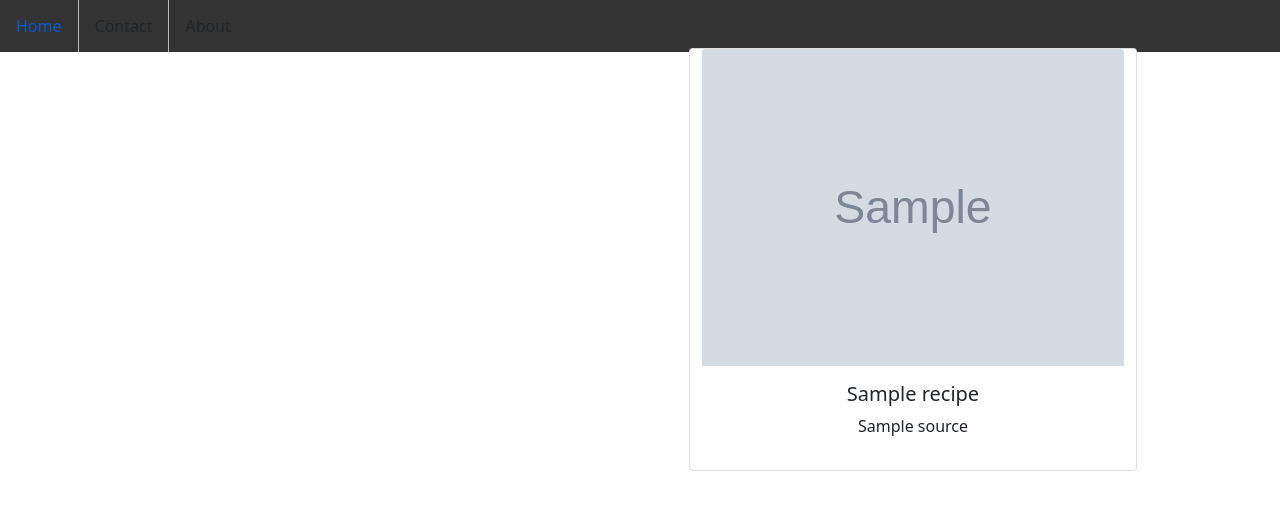
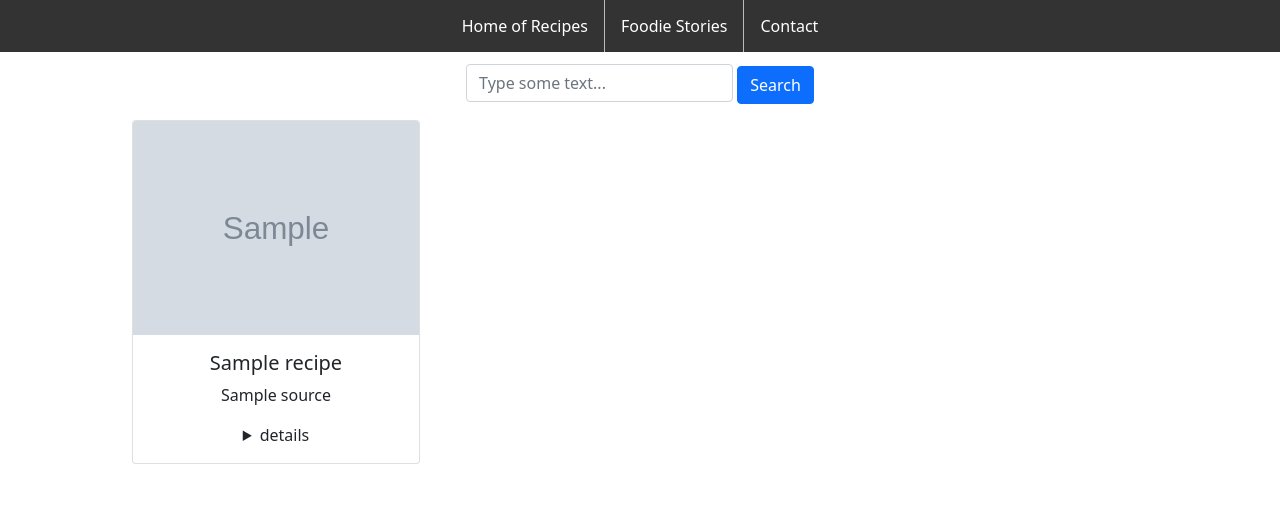
Before and after one commit to jurica29/foodblog, a Django app: page /blog/ in a window 1280 px wide. Shown: the top 510 px of the page. Run offline with Django 4.2, Linux system fonts and the light colour scheme; tables that the repository leaves empty hold one stand-in row (Sample ...); a database or web service that is not in the repository returns one stand-in record (Sample ...); data that the repository does not hold is empty.

Commit message:
Add keys for recipes and add style for the home page

```diff
--- a/blog/static/blog/style.css
+++ b/blog/static/blog/style.css
@@ -6,7 +6,7 @@ ul {
     padding:0;
     overflow:hidden;
     background:#333;
-    position:fixed;
+    position:absolute;
     top:0;
     left:0;
     width:100%;
@@ -15,6 +15,7 @@ ul {
 li {
     float:left;
     border-right: 1px solid #bbb;
+    color:white;
 }
 
 li:last-child {
--- a/templates/blog/index.html
+++ b/templates/blog/index.html
@@ -4,37 +4,54 @@
     <meta charset="UTF-8">
     <meta http-equiv="X-UA-Compatible" content="IE=edge">
     <meta name="viewport" content="width=device-width, initial-scale=1.0">
-    <title>DAILY FOODIE</title>
+    <title>Daily Foodie</title>
 
     <link href="https://cdn.jsdelivr.net/npm/bootstrap@5.0.2/dist/css/bootstrap.min.css" rel="stylesheet" integrity="sha384-EVSTQN3/azprG1Anm3QDgpJLIm9Nao0Yz1ztcQTwFspd3yD65VohhpuuCOmLASjC" crossorigin="anonymous">
 
   {% load static %}
   <link rel="stylesheet" type="text/css" href="{% static 'blog/style.css' %}"/>
 
+
+
 </head>
 <body>
 
      <div>
-    <ul>
-        <li><a href="/">Home</a></li>
+       <ul class="nav justify-content-center">
+          <li><a href="/">Home of Recipes</a></li>
+          <li><a>Foodie Stories</a></li>
           <li><a>Contact</a></li>
-        <li><a>About</a></li>
        </ul>
      </div>
 
 
 
 
+      <div class="container row mt-5 text-center" style="margin-left: auto; margin-right:auto">
+
+
+      <form class="form-inline mb-3 mt-3">
+        <div class="form-group">
+          <input type="text" name="userText" class="form-control" placeholder="Type some text..." style="display: inline-block; width: 25%;"/>
+          <input type="submit" class="btn btn-primary" value="Search"/>
+        </div>
+      </form>
+
         {% for recipe in recipes %}
 
-<div class="container row mt-5 text-center" style="margin-left: auto; margin-right:auto">
-    <div class="col-lg-6 col-sm-12 mb-3"></div>
-      <div class="card" style="width:28rem; margin: 0 auto">
+         <div class="col-lg-4 col-sm-12 mb-4">
+           <div class="card" style="width:18rem; margin: 0 auto">
              <img src="{{ recipe.recipe.image }}" class="card-img-top"/>
              <div class="card-body">
                <h5 class="card-title">{{ recipe.recipe.label }}</h5>
                <p class="card-content">{{ recipe.recipe.source }}</p>
-       </div>
+
+               <details>
+                 <summary>details</summary>
+                 <p style="margin-top:10px"> {{ recipe.recipe.cuisineType}}</p>
+                 <p> {{ recipe.recipe.ingredientLines}}</p>
+                 <p> {{ recipe.recipe.calories}} kcal</p>
+               </details>
              </div>
            </div>
          </div>
@@ -43,6 +60,13 @@
 
 
 
+      </div>
+
+
+
+
+
+
 <script src="https://cdn.jsdelivr.net/npm/bootstrap@5.0.2/dist/js/bootstrap.bundle.min.js" integrity="sha384-MrcW6ZMFYlzcLA8Nl+NtUVF0sA7MsXsP1UyJoMp4YLEuNSfAP+JcXn/tWtIaxVXM" crossorigin="anonymous"></script>
 </body>
 </html>
```
Lines whose indentation alone changed are shown as unchanged.
